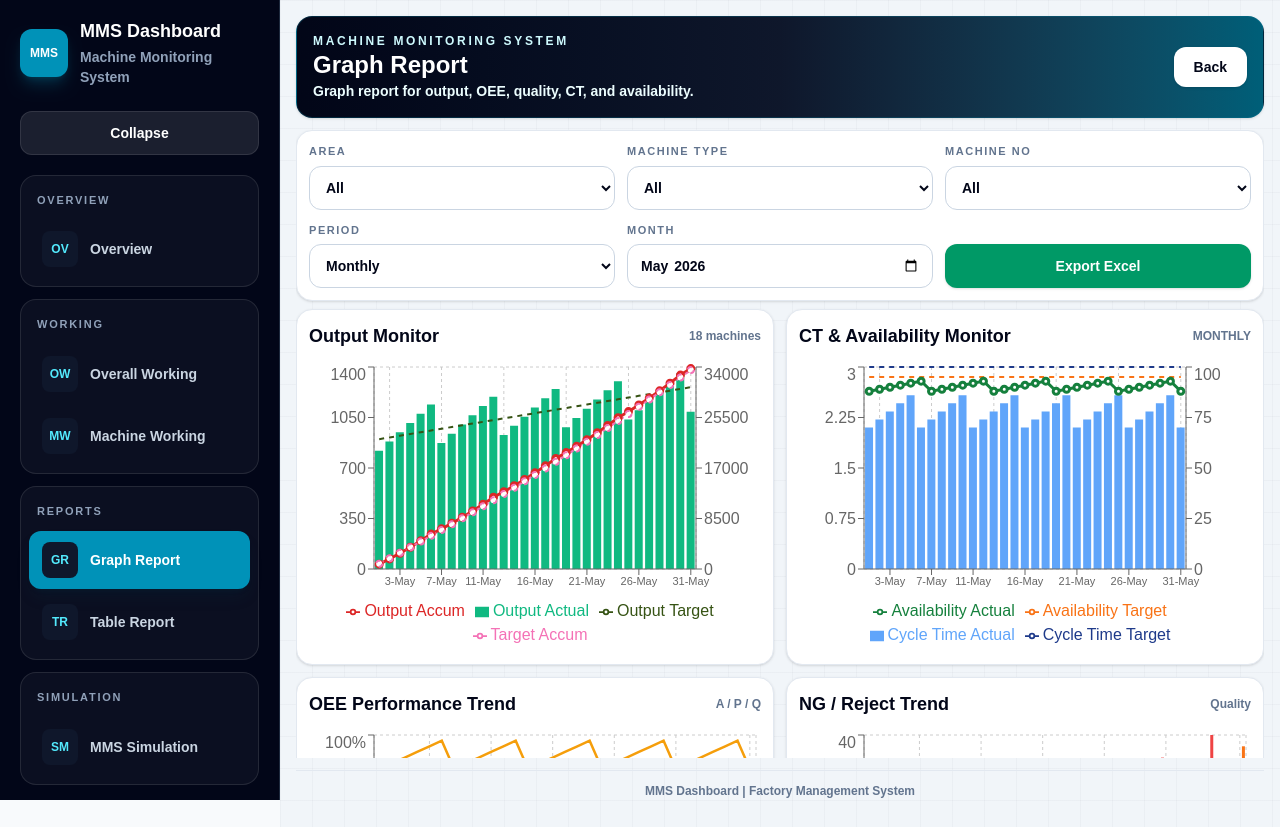
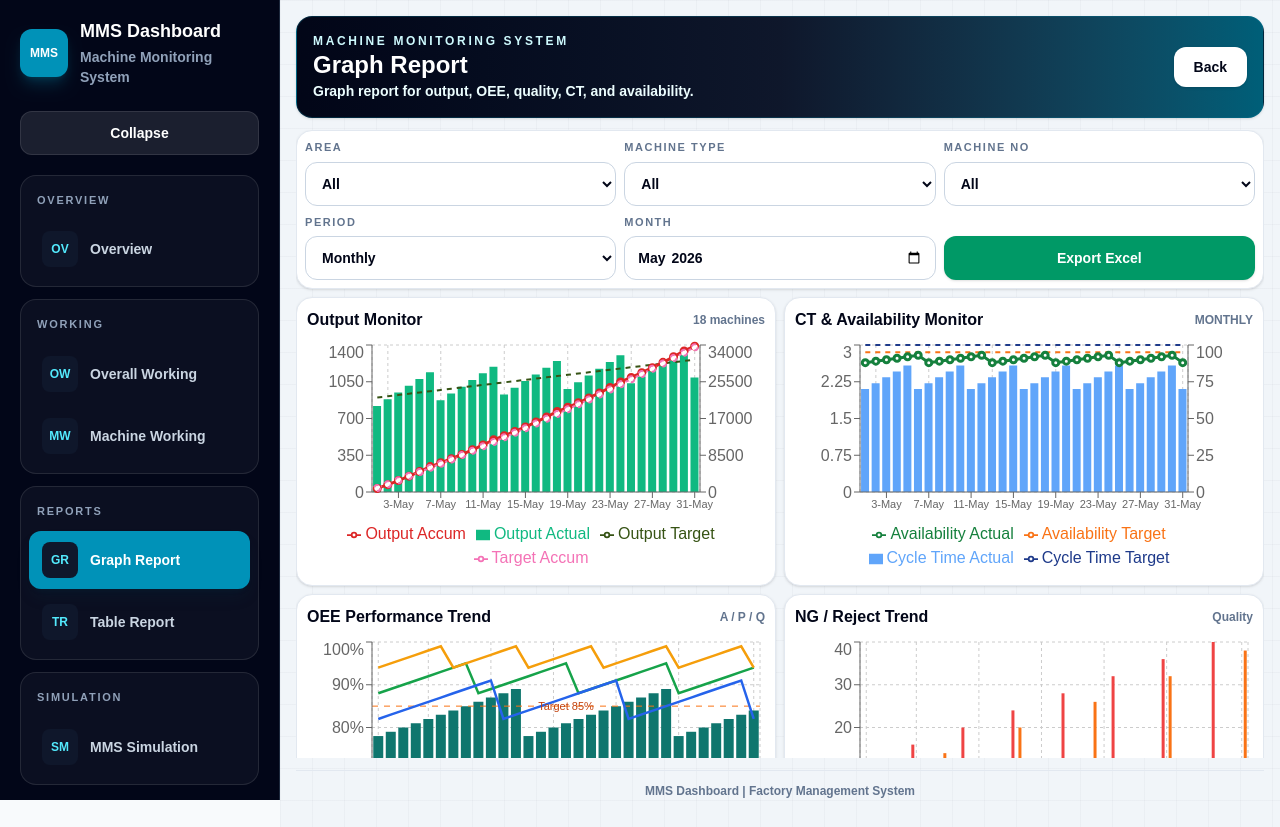
Before and after one commit to apiwatapply-svg/maintenance_project, a Next.js app in the folder frontend/: page /mms-dashboard/graph-report in a window 1280 px wide. Built offline with nearby package versions, Linux system fonts and the light colour scheme.

Commit message:
Fit MMS report and working pages

```diff
--- a/frontend/src/components/MmsDashboardShell.js
+++ b/frontend/src/components/MmsDashboardShell.js
@@ -288,10 +288,10 @@ const styles = {
   backButton: "inline-flex h-10 items-center justify-center rounded-xl bg-white px-5 text-sm font-black text-slate-950 shadow-sm transition hover:bg-slate-100",
   brand: "mb-6 flex items-center gap-3",
   brandText: "[&_h1]:m-0 [&_h1]:text-lg [&_h1]:font-black [&_h1]:leading-tight [&_p]:m-0 [&_p]:mt-1 [&_p]:text-sm [&_p]:font-bold [&_p]:text-slate-400",
-  chartBox: "h-[290px] min-w-0",
-  chartBoxCompact: "h-[170px] min-h-0 min-w-0",
-  chartBoxOverall: "h-full min-h-0 min-w-0",
-  chartBoxTall: "h-[300px] min-h-[300px]",
+  chartBox: "h-[235px] min-w-0 overflow-hidden",
+  chartBoxCompact: "h-[150px] min-h-0 min-w-0 overflow-hidden",
+  chartBoxOverall: "h-full min-h-0 min-w-0 overflow-hidden",
+  chartBoxTall: "h-[260px] min-h-[260px] overflow-hidden",
   chartTabButton: "inline-flex h-8 items-center justify-center rounded-lg border border-blue-600 bg-white px-5 text-xs font-black text-blue-700 shadow-sm transition hover:bg-blue-50",
   chartTabButtonActive: "inline-flex h-8 items-center justify-center rounded-lg border border-blue-700 bg-blue-700 px-5 text-xs font-black text-white shadow-sm transition hover:bg-blue-700",
   collapseButton: "mb-5 h-11 w-full rounded-xl border border-white/10 bg-white/10 text-sm font-black text-white transition hover:bg-white/15",
@@ -317,10 +317,10 @@ const styles = {
   machineDropdownMenu: "absolute z-30 mt-2 max-h-72 w-full overflow-auto rounded-xl border border-slate-200 bg-white p-2 shadow-xl",
   machineMap: "grid grid-cols-[repeat(auto-fill,minmax(104px,1fr))] gap-2",
   machineStatusTimeline: "grid gap-2",
-  machineSummaryTable: "grid overflow-hidden rounded-2xl border border-slate-200 bg-slate-50 text-slate-950 shadow-sm grid-cols-[240px_repeat(6,minmax(120px,1fr))_190px] max-[1200px]:grid-cols-2 [&_.operator-avatar]:h-12 [&_.operator-avatar]:w-12",
+  machineSummaryTable: "grid overflow-hidden rounded-2xl border border-slate-200 bg-slate-50 text-slate-950 shadow-sm grid-cols-[200px_repeat(6,minmax(86px,1fr))_140px] max-[1200px]:grid-cols-2 [&_.operator-avatar]:h-10 [&_.operator-avatar]:w-10",
   machineSummaryTableCompact: "grid grid-cols-4 overflow-hidden rounded-2xl border border-slate-200 bg-slate-50 text-[10px] text-slate-950 shadow-sm [&_.operator-avatar]:h-9 [&_.operator-avatar]:w-9 [&_.summary-cell]:min-h-12 [&_.summary-cell]:p-1.5 [&_.summary-cell_b]:text-[8px] [&_.summary-cell_small]:text-[8px] [&_.summary-cell_strong]:text-sm max-[900px]:grid-cols-2",
   machineTile: "rounded-xl border border-l-4 border-slate-200 bg-white p-3 text-sm shadow-sm transition hover:-translate-y-0.5 hover:shadow-md",
-  machineWorkingChartGrid: "grid grid-cols-2 gap-3 max-[1000px]:grid-cols-1 [&>article]:min-w-0",
+  machineWorkingChartGrid: "grid grid-cols-[minmax(0,1fr)_minmax(0,1fr)] gap-2 max-[1000px]:grid-cols-1 [&>article]:min-w-0",
   main: "min-w-0 bg-slate-100 bg-[linear-gradient(rgba(15,23,42,0.026)_1px,transparent_1px),linear-gradient(90deg,rgba(15,23,42,0.026)_1px,transparent_1px)] bg-[length:32px_32px] p-4",
   nav: "grid gap-3",
   navGroup: "grid gap-1 rounded-2xl border border-white/10 bg-white/[0.04] p-2",
@@ -333,7 +333,7 @@ const styles = {
   navTitle: "px-2 py-2 text-[11px] font-black uppercase tracking-[0.16em] text-slate-400",
   ngText: "text-red-600",
   oeeHeader: "flex items-center justify-between gap-3 rounded-2xl border border-slate-200 bg-white p-4 shadow-sm [&_h3]:m-0 [&_h3]:text-xl [&_h3]:font-black [&_span]:rounded-full [&_span]:bg-emerald-50 [&_span]:px-3 [&_span]:py-1 [&_span]:text-xs [&_span]:font-black [&_span]:text-emerald-700",
-  oeeSummaryCell: "items-center justify-center text-center [&_strong]:text-3xl [&_strong]:text-emerald-700",
+  oeeSummaryCell: "items-center justify-center text-center [&_strong]:text-2xl [&_strong]:text-emerald-700",
   okText: "text-emerald-700",
   operatorCell: "flex items-center gap-3 bg-slate-100 [&_img]:h-14 [&_img]:w-14 [&_img]:rounded-xl [&_img]:ring-2 [&_img]:ring-sky-200 [&_span]:grid [&_span]:min-w-0 [&_span]:gap-0.5 [&_span_b]:truncate [&_span_strong]:truncate",
   overviewCommandBar: "grid grid-cols-[minmax(280px,.95fr)_minmax(0,1.5fr)] gap-3 rounded-2xl border border-slate-800 bg-slate-950 p-3 text-white shadow-sm max-[1200px]:grid-cols-1",
@@ -369,34 +369,33 @@ const styles = {
   overviewQuickFilters: "col-span-full flex flex-wrap gap-2 border-t border-slate-200 pt-2 max-[760px]:col-span-1 [&_button]:h-9 [&_button]:rounded-lg [&_button]:border [&_button]:border-slate-300 [&_button]:bg-white [&_button]:px-3 [&_button]:text-xs [&_button]:font-black [&_button]:text-slate-700 [&_button]:shadow-sm [&_button]:transition [&_button:hover]:bg-slate-50",
   overviewQuickFilterActive: "!border-slate-950 !bg-slate-950 !text-white",
   overviewTypeBlock: "rounded-lg border border-slate-200 bg-slate-50 p-1.5 [&_h5]:mb-1 [&_h5]:text-[10px] [&_h5]:font-black [&_h5]:text-slate-700",
-  overallCard: "flex h-[320px] flex-col overflow-hidden rounded-2xl border border-slate-200 bg-white shadow-sm",
+  overallCard: "flex h-[286px] flex-col overflow-hidden rounded-2xl border border-slate-200 bg-white shadow-sm",
   overallChartCell: "grid min-h-0 grid-rows-[minmax(0,1fr)_22px]",
   overallChartLegend: "flex flex-wrap items-center justify-center gap-x-2 gap-y-0.5 overflow-hidden px-1 text-[8px] font-bold leading-none text-slate-600 [&_i]:inline-block [&_i]:h-2 [&_i]:w-2 [&_i]:rounded-sm [&_span]:inline-flex [&_span]:items-center [&_span]:gap-1",
-  overallChartRow: "grid flex-1 grid-cols-2 gap-2 p-2 max-[800px]:grid-cols-1",
+  overallChartRow: "grid flex-1 grid-cols-2 gap-1.5 p-1.5 max-[800px]:grid-cols-1",
   overallEmpty: "rounded-2xl border border-dashed border-slate-300 bg-white p-8 text-center text-sm font-black text-slate-500",
-  overallFilterPanel: "grid grid-cols-[1fr_1fr_1.35fr_180px_auto] items-end gap-3 rounded-2xl border border-slate-200 bg-white p-3 shadow-sm max-[1200px]:grid-cols-2 max-[700px]:grid-cols-1",
-  overallMachineGrid: "grid grid-cols-3 gap-3 max-[1500px]:grid-cols-2 max-[900px]:grid-cols-1",
-  overallMiniHeader: "grid h-[88px] overflow-hidden border-b border-slate-200 bg-slate-50 text-slate-950 grid-cols-[108px_minmax(0,1fr)_74px] max-[900px]:h-auto max-[900px]:grid-cols-1",
-  overallMiniCenter: "grid min-w-0 grid-rows-[42px_1fr] border-x border-slate-200 bg-white max-[900px]:border-x-0 max-[900px]:border-y",
+  overallFilterPanel: "grid grid-cols-[1fr_1fr_1.35fr_160px_auto] items-end gap-2 rounded-2xl border border-slate-200 bg-white p-2 shadow-sm max-[1200px]:grid-cols-2 max-[700px]:grid-cols-1",
+  overallMachineGrid: "grid grid-cols-3 gap-2 max-[1500px]:grid-cols-2 max-[900px]:grid-cols-1",
+  overallMiniHeader: "grid h-[76px] overflow-hidden border-b border-slate-200 bg-slate-50 text-slate-950 grid-cols-[96px_minmax(0,1fr)_68px] max-[900px]:h-auto max-[900px]:grid-cols-1",
+  overallMiniCenter: "grid min-w-0 grid-rows-[36px_1fr] border-x border-slate-200 bg-white max-[900px]:border-x-0 max-[900px]:border-y",
   overallMiniKpi: "grid min-w-0 content-center border-r border-slate-200 px-1.5 py-1 last:border-r-0 [&_small]:truncate [&_small]:text-[7px] [&_small]:font-black [&_small]:uppercase [&_small]:tracking-[0.06em] [&_small]:text-slate-500 [&_strong]:truncate [&_strong]:text-[10px] [&_strong]:font-black",
   overallMiniKpiGrid: "grid min-w-0 grid-cols-[1fr_1fr_1fr_.85fr] border-t border-slate-200",
   overallMiniMeta: "flex min-w-0 flex-wrap items-center gap-1.5 text-[8px] font-bold text-slate-600 [&_b]:font-black [&_b]:text-slate-900 [&_span]:inline-flex [&_span]:items-center [&_span]:gap-1",
   overallMiniMachineBlock: "grid min-w-0 gap-0.5 [&_small]:text-[7px] [&_small]:font-black [&_small]:uppercase [&_small]:tracking-[0.08em] [&_small]:text-slate-500 [&_strong]:truncate [&_strong]:text-sm [&_strong]:font-black",
-  overallMiniOperator: "flex min-w-0 items-center gap-1.5 bg-slate-100 px-2 py-1.5 [&_img]:h-9 [&_img]:w-9 [&_img]:rounded-lg [&_img]:ring-2 [&_img]:ring-sky-200 [&_span]:grid [&_span]:min-w-0 [&_small]:text-[7px] [&_small]:font-black [&_small]:uppercase [&_small]:tracking-[0.08em] [&_small]:text-slate-500 [&_strong]:truncate [&_strong]:text-xs [&_strong]:font-black [&_b]:truncate [&_b]:text-[8px] [&_b]:font-bold [&_b]:text-slate-600",
+  overallMiniOperator: "flex min-w-0 items-center gap-1.5 bg-slate-100 px-1.5 py-1 [&_img]:h-8 [&_img]:w-8 [&_img]:rounded-lg [&_img]:ring-2 [&_img]:ring-sky-200 [&_span]:grid [&_span]:min-w-0 [&_small]:text-[7px] [&_small]:font-black [&_small]:uppercase [&_small]:tracking-[0.08em] [&_small]:text-slate-500 [&_strong]:truncate [&_strong]:text-xs [&_strong]:font-black [&_b]:truncate [&_b]:text-[8px] [&_b]:font-bold [&_b]:text-slate-600",
   overallMiniOee: "grid content-center justify-items-center bg-white px-2 py-1 text-center [&_small]:text-[7px] [&_small]:font-black [&_small]:uppercase [&_small]:tracking-[0.08em] [&_small]:text-slate-500 [&_strong]:text-base [&_strong]:font-black [&_strong]:text-emerald-700 [&_b]:text-[7px] [&_b]:font-bold [&_b]:text-slate-600",
   overallMiniStatusPill: "inline-flex h-5 items-center rounded-full border border-emerald-300 bg-emerald-50 px-2 text-[10px] font-black text-emerald-700",
   overallMiniTopLine: "grid min-w-0 grid-cols-[minmax(0,1fr)_auto] items-center gap-2 px-2 py-1",
-  overallStatusBlock: "grid flex-1 grid-rows-[82px_minmax(0,1fr)] gap-2 p-2",
+  overallStatusBlock: "grid flex-1 grid-rows-[72px_minmax(0,1fr)] gap-1.5 p-1.5",
   overallTabSwitch: "flex h-11 overflow-hidden rounded-xl border border-slate-200 bg-slate-50 p-1",
-  panel: "rounded-2xl border border-slate-200 bg-white p-3 shadow-sm",
+  panel: "rounded-2xl border border-slate-200 bg-white p-2.5 shadow-sm",
   panelActionButton: "inline-flex h-8 items-center justify-center rounded-lg border border-slate-300 bg-white px-3 text-xs font-black text-slate-800 shadow-sm transition hover:bg-slate-50",
   panelActionButtonPrimary: "inline-flex h-8 items-center justify-center rounded-lg border border-slate-900 bg-slate-950 px-3 text-xs font-black text-white shadow-sm transition hover:bg-slate-800",
   panelActions: "flex flex-wrap items-center justify-end gap-2",
   panelControlHeader: "mb-3 flex flex-wrap items-center justify-between gap-3 [&_h3]:m-0 [&_h3]:text-lg [&_h3]:font-black [&_p]:m-0 [&_p]:text-xs [&_p]:font-black [&_p]:text-slate-500",
-  panelHeader: "mb-3 flex items-center justify-between gap-3 [&_h3]:m-0 [&_h3]:text-lg [&_h3]:font-black [&_span]:text-xs [&_span]:font-black [&_span]:text-slate-500",
-  reportFilterPanel: "grid grid-cols-[1fr_1fr_1fr_130px_180px_auto] items-end gap-3 rounded-2xl border border-slate-200 bg-white p-3 shadow-sm max-[1300px]:grid-cols-3 max-[760px]:grid-cols-1",
-  reportGrid2: "grid grid-cols-2 gap-3 max-[1100px]:grid-cols-1",
-  reportOeeKpiGrid: "grid grid-cols-4 gap-2 px-2 pb-2 max-[900px]:grid-cols-2 [&_article]:rounded-xl [&_article]:border [&_article]:border-slate-200 [&_article]:bg-slate-50 [&_article]:p-2 [&_small]:block [&_small]:text-[9px] [&_small]:font-black [&_small]:uppercase [&_small]:tracking-[0.1em] [&_small]:text-slate-500 [&_strong]:mt-1 [&_strong]:block [&_strong]:text-lg [&_strong]:font-black",
+  panelHeader: "mb-2 flex items-center justify-between gap-3 [&_h3]:m-0 [&_h3]:text-base [&_h3]:font-black [&_span]:text-xs [&_span]:font-black [&_span]:text-slate-500",
+  reportFilterPanel: "grid grid-cols-[1fr_1fr_1fr_120px_160px_auto] items-end gap-2 rounded-2xl border border-slate-200 bg-white p-2 shadow-sm max-[1300px]:grid-cols-3 max-[760px]:grid-cols-1",
+  reportGrid2: "grid min-h-0 grid-cols-2 gap-2 max-[1100px]:grid-cols-1",
   reportDateBodyPanel: "min-w-0 overflow-x-auto overflow-y-hidden",
   reportDateHeaderPanel: "min-w-0 overflow-hidden bg-slate-800",
   reportDateTable: "min-w-[1550px] border-separate border-spacing-0 text-[11px] text-slate-950 [&_td]:h-9 [&_td]:border-b [&_td]:border-r [&_td]:border-slate-300 [&_td]:px-2.5 [&_td]:py-1.5 [&_td]:text-center [&_td]:align-middle [&_td]:font-bold",
@@ -929,7 +928,6 @@ function GraphReportView({ defaultPeriod = "monthly", forcePeriod = false }) {
   const [filters, setFilters] = useReportFilters(defaultPeriod, forcePeriod);
   const selectedMachines = selectMmsReportMachines(reportMachines, filters);
   const series = buildMmsGraphReportSeries(filters.graphPeriod, filters);
-  const oeeSummary = summarizeOeeSeries(series.oee);
 
   return (
     <section className={styles.overviewLayout}>
@@ -982,24 +980,6 @@ function GraphReportView({ defaultPeriod = "monthly", forcePeriod = false }) {
               <Line dataKey="quality" name="Q Quality" stroke="#f59e0b" strokeWidth={2.5} dot={false} isAnimationActive={false} />
             </ComposedChart>
           </ChartBox>
-          <section className={styles.reportOeeKpiGrid}>
-            <article>
-              <small>OEE Avg</small>
-              <strong>{oeeSummary.oee.toFixed(1)}%</strong>
-            </article>
-            <article>
-              <small>Availability</small>
-              <strong>{oeeSummary.availability.toFixed(1)}%</strong>
-            </article>
-            <article>
-              <small>Performance</small>
-              <strong>{oeeSummary.performance.toFixed(1)}%</strong>
-            </article>
-            <article>
-              <small>Quality</small>
-              <strong>{oeeSummary.quality.toFixed(1)}%</strong>
-            </article>
-          </section>
         </Panel>
         <Panel title="NG / Reject Trend" meta="Quality">
           <ChartBox>
@@ -1017,20 +997,6 @@ function GraphReportView({ defaultPeriod = "monthly", forcePeriod = false }) {
       </section>
     </section>
   );
-}
-
-function summarizeOeeSeries(rows = []) {
-  const average = (key) => {
-    const values = rows.map((row) => Number(row[key])).filter((value) => Number.isFinite(value));
-    return values.length > 0 ? values.reduce((sum, value) => sum + value, 0) / values.length : 0;
-  };
-
-  return {
-    availability: average("availability"),
-    oee: average("oee"),
-    performance: average("performance"),
-    quality: average("quality")
-  };
 }
 
 function TableReportView({ defaultPeriod = "monthly" }) {
@@ -1289,7 +1255,7 @@ function OverallMachineWorkingView() {
     area: "Line A",
     date: "2026-05-13",
     machineType: "All",
-    machineNos: machines.filter((machine) => machine.area === "Line A").slice(0, 6).map((machine) => machine.machineNo)
+    machineNos: machines.filter((machine) => machine.area === "Line A").slice(0, 4).map((machine) => machine.machineNo)
   };
   const [filters, setFilters] = useState(defaultFilters);
   const [hydrated, setHydrated] = useState(false);
@@ -1877,6 +1843,10 @@ function Panel({ title, meta, children }) {
 function ChartBox({ children, compact = false, overall = false, tall = false }) {
   const chartRef = useRef(null);
   const [size, setSize] = useState(null);
+  const fallbackSize = {
+    height: overall ? 170 : compact ? 150 : tall ? 260 : 235,
+    width: 720
+  };
 
   useEffect(() => {
     const node = chartRef.current;
@@ -1901,7 +1871,7 @@ function ChartBox({ children, compact = false, overall = false, tall = false })
 
   return (
     <div className={classNames(overall ? styles.chartBoxOverall : compact ? styles.chartBoxCompact : tall ? styles.chartBoxTall : styles.chartBox)} ref={chartRef}>
-      {size ? cloneElement(children, { height: size.height, width: size.width }) : null}
+      {cloneElement(children, { height: size?.height || fallbackSize.height, width: size?.width || fallbackSize.width })}
     </div>
   );
 }
```
